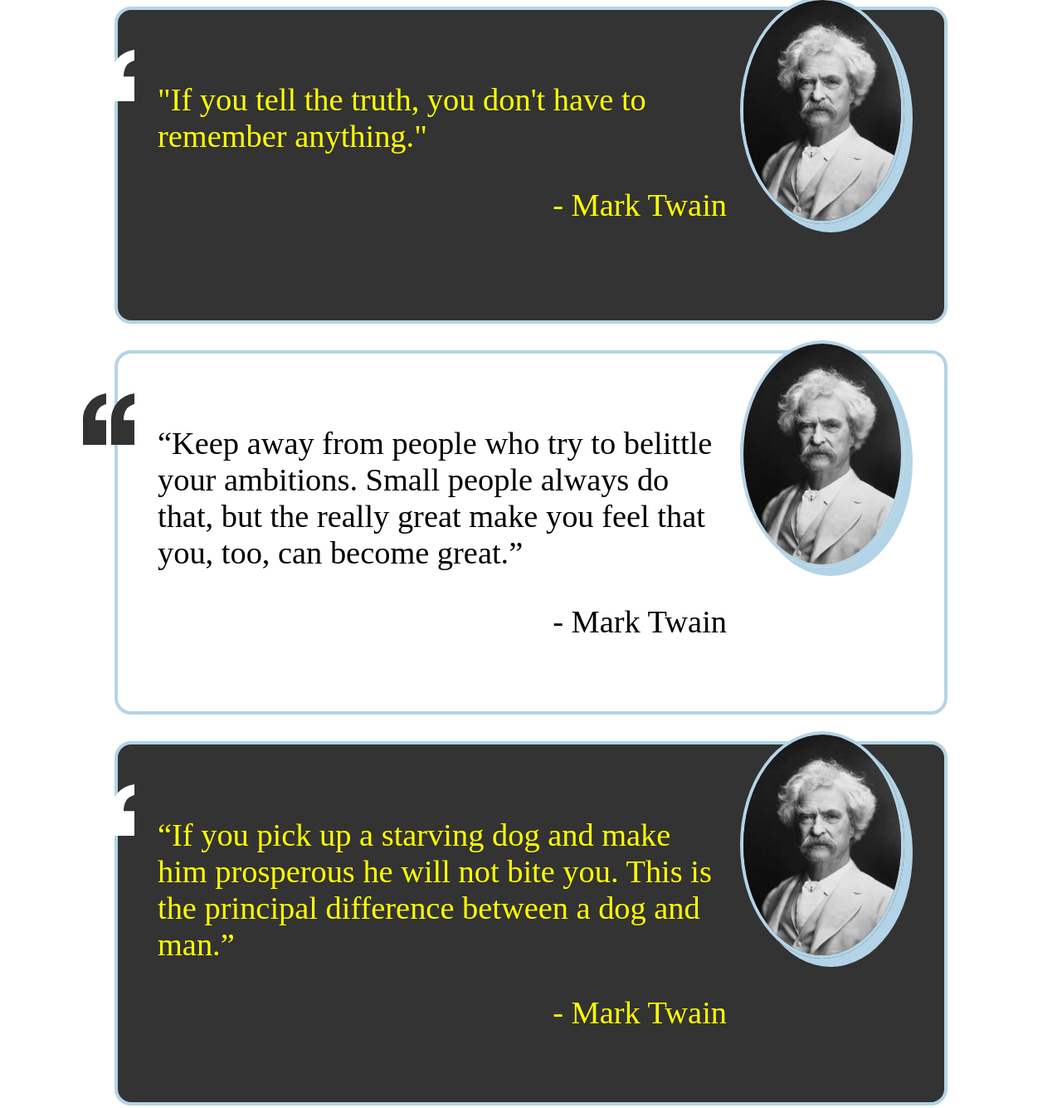
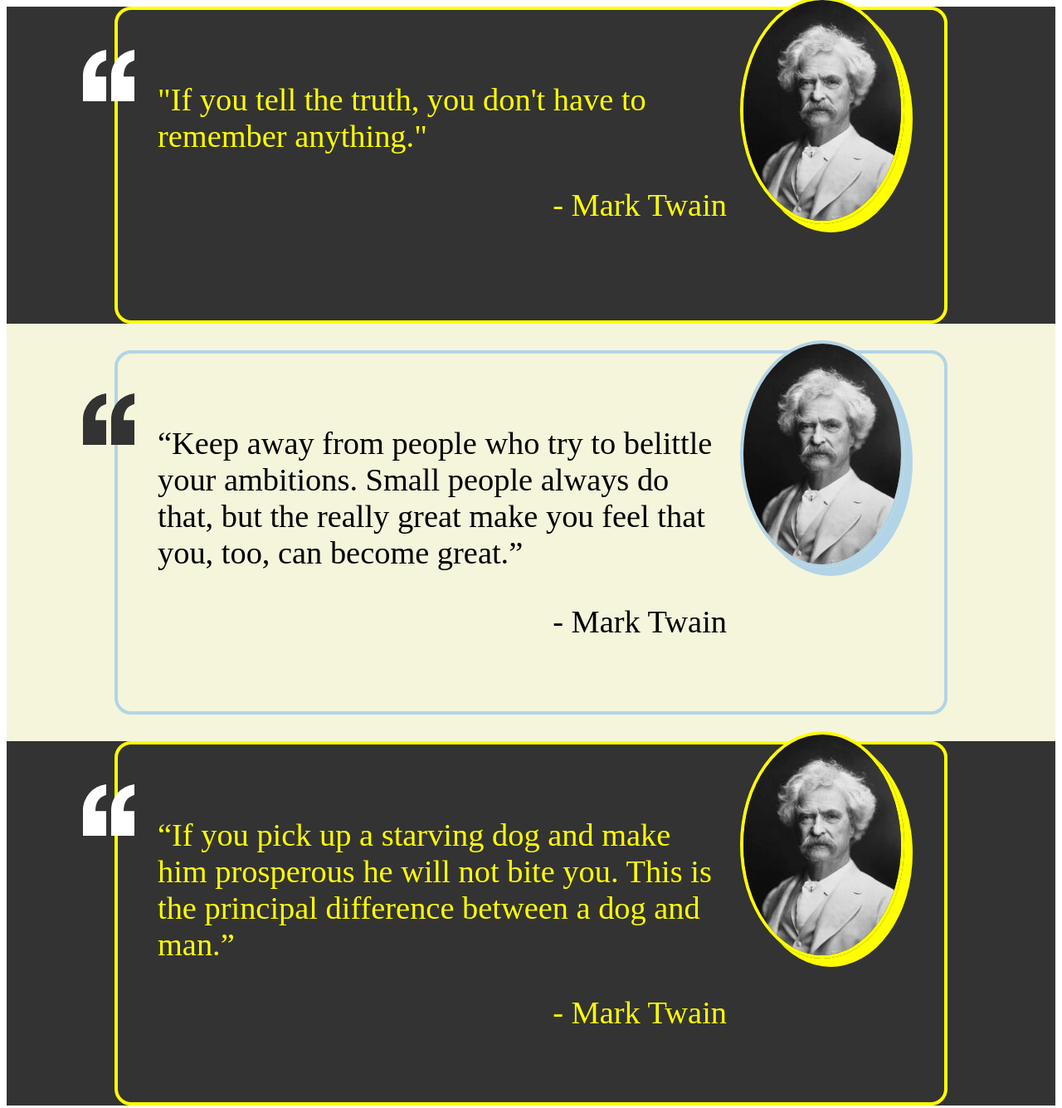
Before and after one commit to Jruiz1980/quotes, a website: page index.html in a window 1280 px wide. Shown: the whole page at 83% size. Drawn offline with Linux system fonts and the light colour scheme.

Commit message:
add good

```diff
--- a/_quote-box.scss
+++ b/_quote-box.scss
@@ -38,7 +38,7 @@
         }
     }
     &__author-image {
-        @media (max-width: 680px) {
+        @media (max-width: 80px) {
         align-self: flex-end;
         }
         & img {
@@ -59,5 +59,5 @@
 .dark-section {
     --brightness: 500%;
     background-color: #333;
-    color:lawngreen;
+    color:yellow;
 }
--- a/index.html
+++ b/index.html
@@ -8,7 +8,8 @@
     </head>
     <body>
         <main>
-            <section class="quote-box dark-section">
+            <div class="dark-section">
+                <section class="quote-box" style="--quoteColor: yellow">
                     <div class="quote-box__quote">
                         <p>"If you tell the truth, you don't have to remember anything."</p>
                         <p class="quote-box__quote-author">- Mark Twain</p>
@@ -17,6 +18,7 @@
                         <img src="Mark-Twain.jpg" alt="Mark Twain" class="author-image">
                     </div>
                 </section>
+            </div>
             <section class="quote-box">
                 <div class="quote-box__quote">
                     <p>“Keep away from people who try to belittle your ambitions.
@@ -28,7 +30,8 @@
                     <img src="Mark-Twain.jpg" alt="Mark Twain" class="author-image">
                 </div>
             </section>
-            <section class="quote-box dark-section">
+            <div class="dark-section">
+                <section class="quote-box" style="--quoteColor: yellow">
                     <div class="quote-box__quote">
                         <p>“If you pick up a starving dog and make him prosperous he
                             will not bite you. This is the principal difference between a dog and man.”</p>
@@ -38,6 +41,7 @@
                         <img src="Mark-Twain.jpg" alt="Mark Twain" class="author-image">
                     </div>
                 </section>
+            </div>
         </main>
     </body>
 </html>
```
Also changed, not shown: styles.css, 1 other file. Lines whose indentation alone changed are shown as unchanged.
